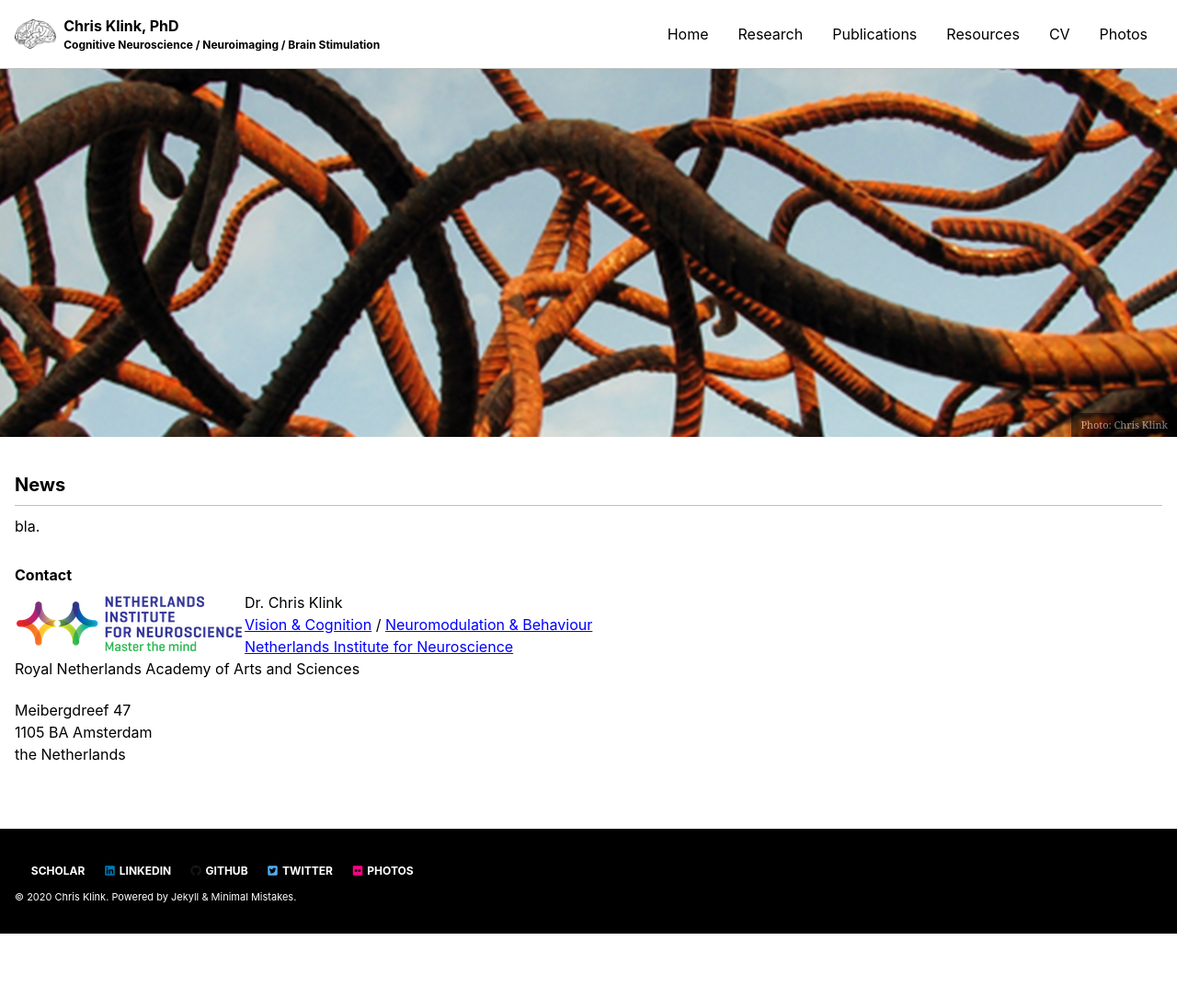
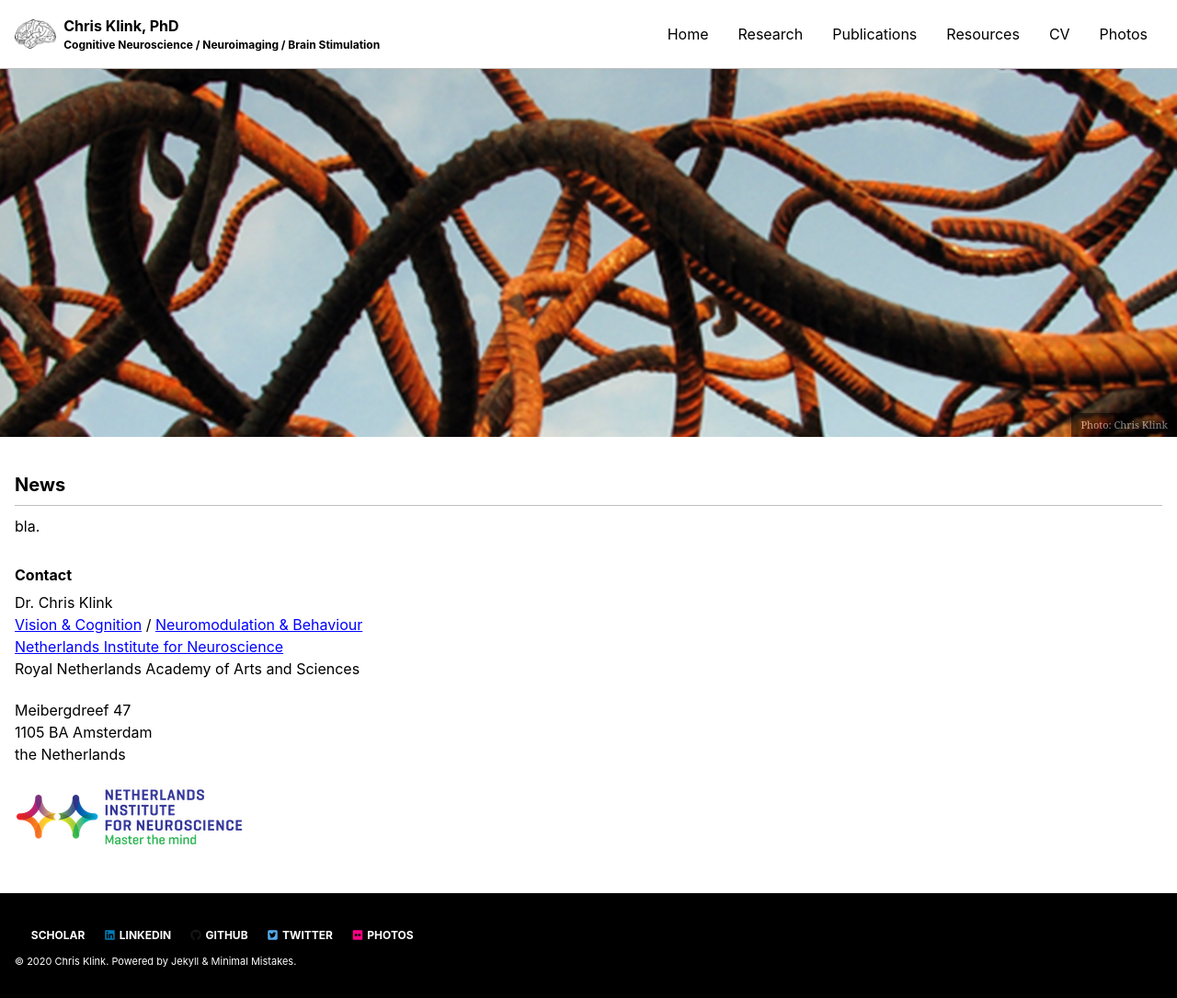
Before and after one commit to pcklink/pcklink.github.io, a Jekyll site: the page built from index.md, in a window 1280 px wide. Shown: the whole page at 92% size. Built offline with Jekyll 4.4.1, drawn with Linux system fonts in a browser that asks for light colours; cached includes are drawn as plain includes; nearby versions of some CDN libraries; our own code applies the rules of GitHub Pages for plain Markdown files; before the commit the page ends 1015 px from its top, so only the background shows below that.

Commit message:
Update index.md

```diff
--- a/index.md
+++ b/index.md
@@ -13,7 +13,6 @@ header:
 bla.
 
 ### Contact
-<a href="https://nin.nl/"><img alt="NIN" src="/assets/images/NIN.png" height="80" align="left"></a>
 Dr. Chris Klink
 [Vision & Cognition](https://nin.nl/research/researchgroups/roelfsema-group/) / [Neuromodulation & Behaviour](https://nin.nl/research/researchgroups/willuhn-group/)
 [Netherlands Institute for Neuroscience](http://www.nin.knaw.nl/)
@@ -22,6 +21,8 @@ Royal Netherlands Academy of Arts and Sciences
 Meibergdreef 47
 1105 BA Amsterdam
 the Netherlands
+
+<a href="https://nin.nl/"><img alt="NIN" src="/assets/images/NIN.png" height="80" align="left"></a>
 
 <!--
 <table style="width:100%">
```
